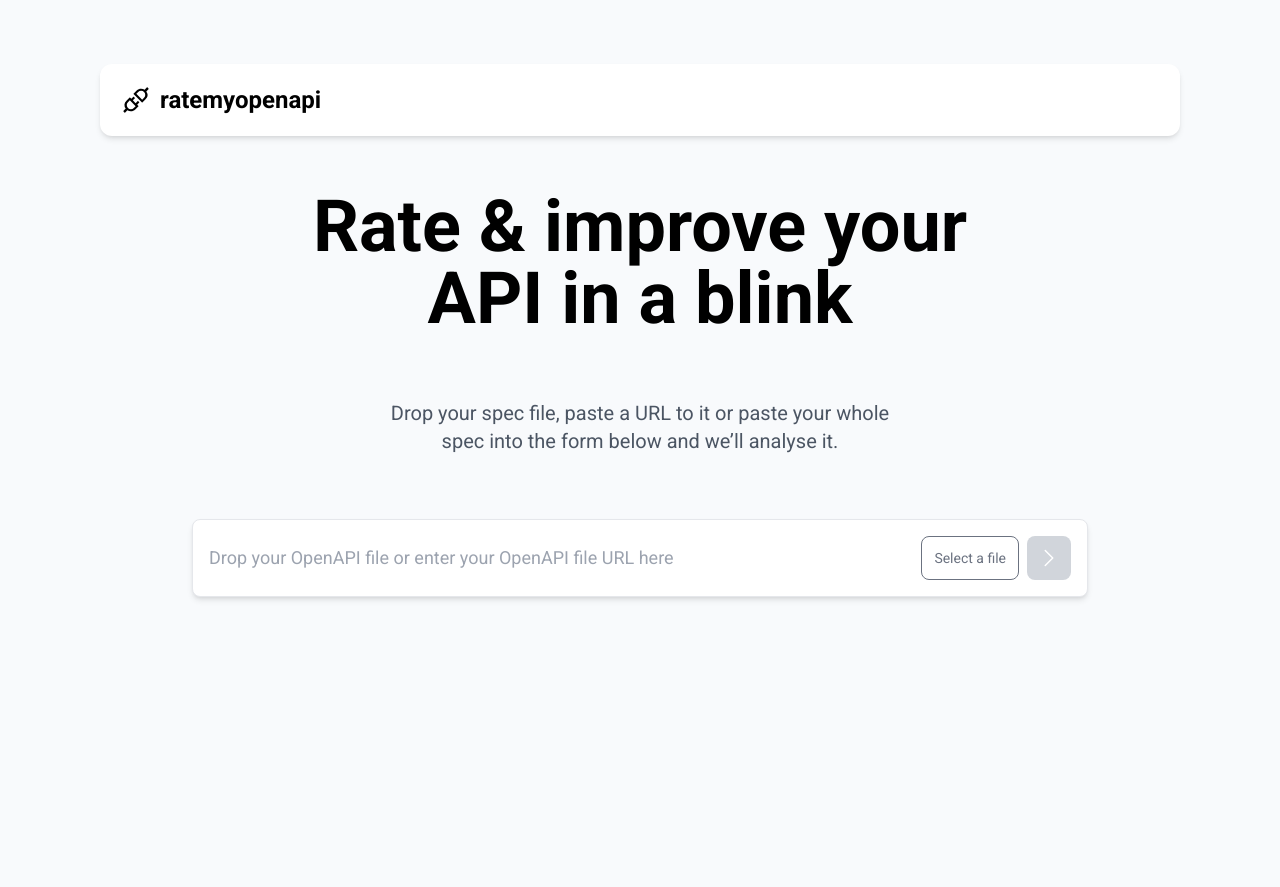
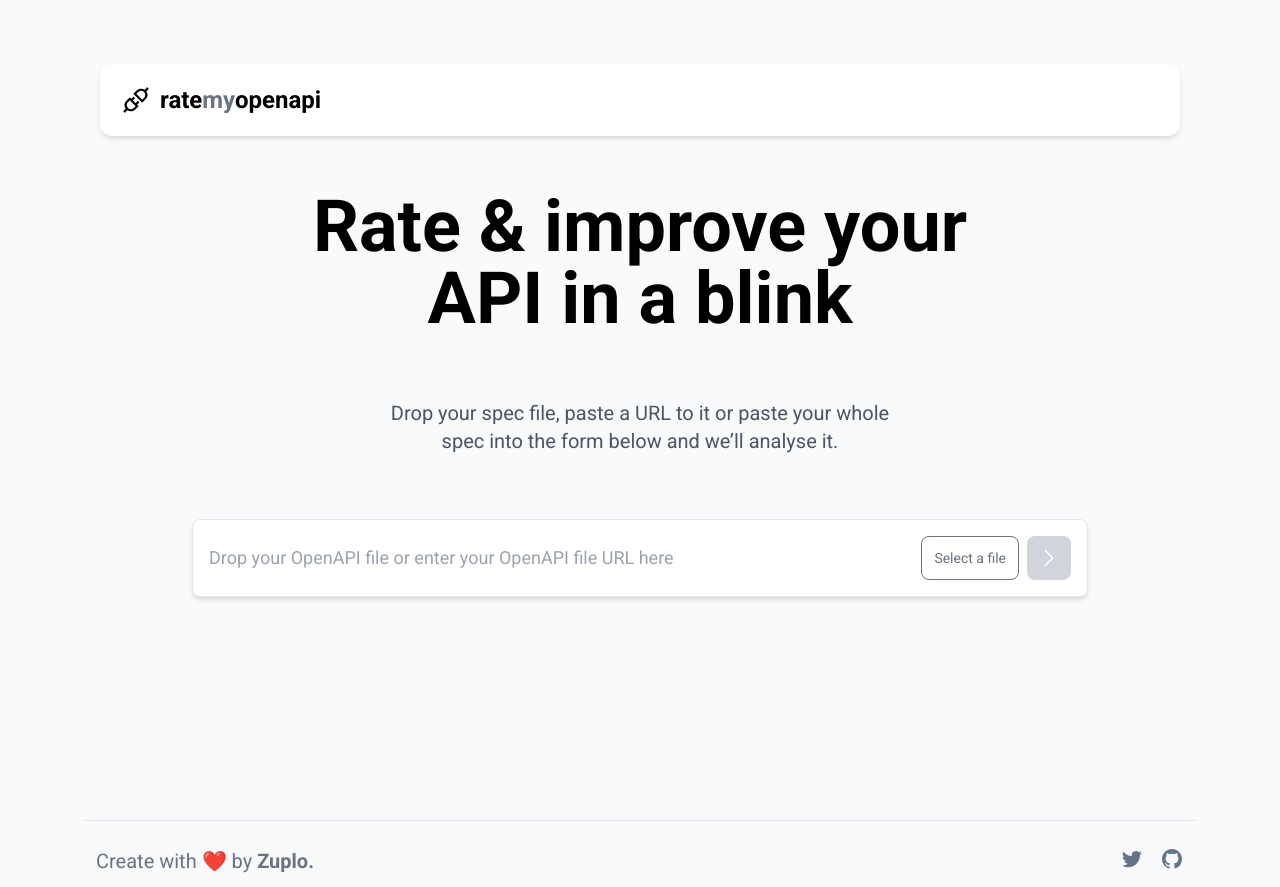
Before and after one commit to zuplo/rate-my-openapi, a Next.js app in the folder apps/web/: page / in a window 1280 px wide. Before the commit the page ends 800 px from the top, so only its background shows below. Built offline with nearby package versions, Linux system fonts and the light colour scheme.

Commit message:
add footer

```diff
--- a/apps/web/src/app/layout.tsx
+++ b/apps/web/src/app/layout.tsx
@@ -5,6 +5,7 @@ import { Roboto, Roboto_Mono, IBM_Plex_Sans } from "next/font/google";
 
 import Header from "@/components/Header";
 import { Suspense } from "react";
+import Footer from "@/components/Footer";
 
 const roboto = Roboto({
   subsets: ["latin"],
@@ -43,6 +44,7 @@ const RootLayout = ({ children }: { children: React.ReactNode }) => (
       <body className="container mx-auto h-full bg-[#F8FAFC] text-base">
         <Header />
         {children}
+        <Footer />
       </body>
     </PHProvider>
   </html>
--- /dev/null
+++ b/apps/web/src/components/Footer/index.tsx
@@ -0,0 +1,44 @@
+import Link from "next/link";
+
+export default function Footer() {
+  return (
+    <footer className="sm:h-20 sm:pt-2 sm:flex-col sm:mb-0 mb-3 mt-5 flex h-16 w-full items-center justify-between space-y-3 border-t px-3 pt-4 text-center text-xl text-gray-500">
+      <div>
+        Create with ❤️ by{" "}
+        <a
+          href="https://zuplo.com/"
+          target="_blank"
+          className="font-bold transition hover:text-black"
+        >
+          Zuplo.
+        </a>
+      </div>
+      <div className="sm:pb-0 flex space-x-4 pb-4">
+        <Link
+          href="https://twitter.com/zuplo"
+          className="group"
+          aria-label="TaxPal on Twitter"
+        >
+          <svg
+            aria-hidden="true"
+            className="h-6 w-6 fill-slate-500 group-hover:fill-slate-700"
+          >
+            <path d="M8.29 20.251c7.547 0 11.675-6.253 11.675-11.675 0-.178 0-.355-.012-.53A8.348 8.348 0 0 0 22 5.92a8.19 8.19 0 0 1-2.357.646 4.118 4.118 0 0 0 1.804-2.27 8.224 8.224 0 0 1-2.605.996 4.107 4.107 0 0 0-6.993 3.743 11.65 11.65 0 0 1-8.457-4.287 4.106 4.106 0 0 0 1.27 5.477A4.073 4.073 0 0 1 2.8 9.713v.052a4.105 4.105 0 0 0 3.292 4.022 4.093 4.093 0 0 1-1.853.07 4.108 4.108 0 0 0 3.834 2.85A8.233 8.233 0 0 1 2 18.407a11.615 11.615 0 0 0 6.29 1.84" />
+          </svg>
+        </Link>
+        <Link
+          href="https://github.com/zuplo"
+          className="group"
+          aria-label="TaxPal on GitHub"
+        >
+          <svg
+            aria-hidden="true"
+            className="h-6 w-6 fill-slate-500 group-hover:fill-slate-700"
+          >
+            <path d="M12 2C6.477 2 2 6.484 2 12.017c0 4.425 2.865 8.18 6.839 9.504.5.092.682-.217.682-.483 0-.237-.008-.868-.013-1.703-2.782.605-3.369-1.343-3.369-1.343-.454-1.158-1.11-1.466-1.11-1.466-.908-.62.069-.608.069-.608 1.003.07 1.531 1.032 1.531 1.032.892 1.53 2.341 1.088 2.91.832.092-.647.35-1.088.636-1.338-2.22-.253-4.555-1.113-4.555-4.951 0-1.093.39-1.988 1.029-2.688-.103-.253-.446-1.272.098-2.65 0 0 .84-.27 2.75 1.026A9.564 9.564 0 0 1 12 6.844a9.59 9.59 0 0 1 2.504.337c1.909-1.296 2.747-1.027 2.747-1.027.546 1.379.202 2.398.1 2.651.64.7 1.028 1.595 1.028 2.688 0 3.848-2.339 4.695-4.566 4.943.359.309.678.92.678 1.855 0 1.338-.012 2.419-.012 2.747 0 .268.18.58.688.482A10.02 10.02 0 0 0 22 12.017C22 6.484 17.522 2 12 2Z" />
+          </svg>
+        </Link>
+      </div>
+    </footer>
+  );
+}
--- a/apps/web/src/components/Header/index.tsx
+++ b/apps/web/src/components/Header/index.tsx
@@ -24,7 +24,9 @@ const Header = () => (
     <div className="flex justify-between rounded-xl bg-white p-5 shadow-md">
       <div className="flex justify-center">
         <LogoIcon className="mr-2" />
-        <h1 className=" text-2xl font-bold">ratemyopenapi</h1>
+        <h1 className=" text-2xl font-bold">
+          rate<span className="text-gray-500">my</span>openapi
+        </h1>
       </div>
       <ul className="grid grid-cols-4 gap-4 text-center font-bold text-gray-600">
         {LINKS.map((link, i) => (
```
Also changed, not shown: 1 other file (tests, documents, lock files or other folders).
